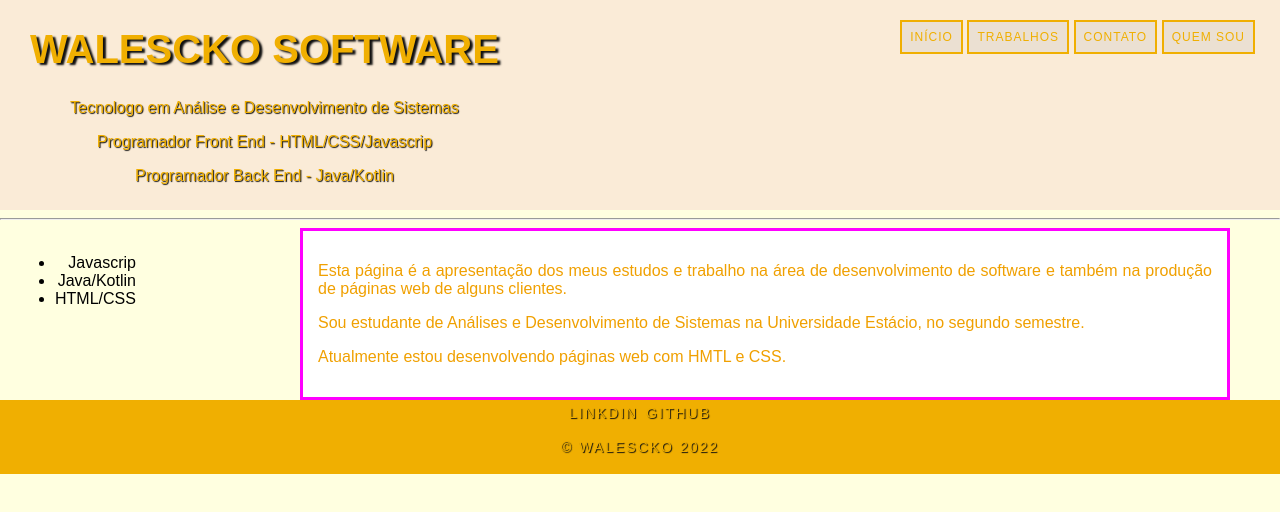
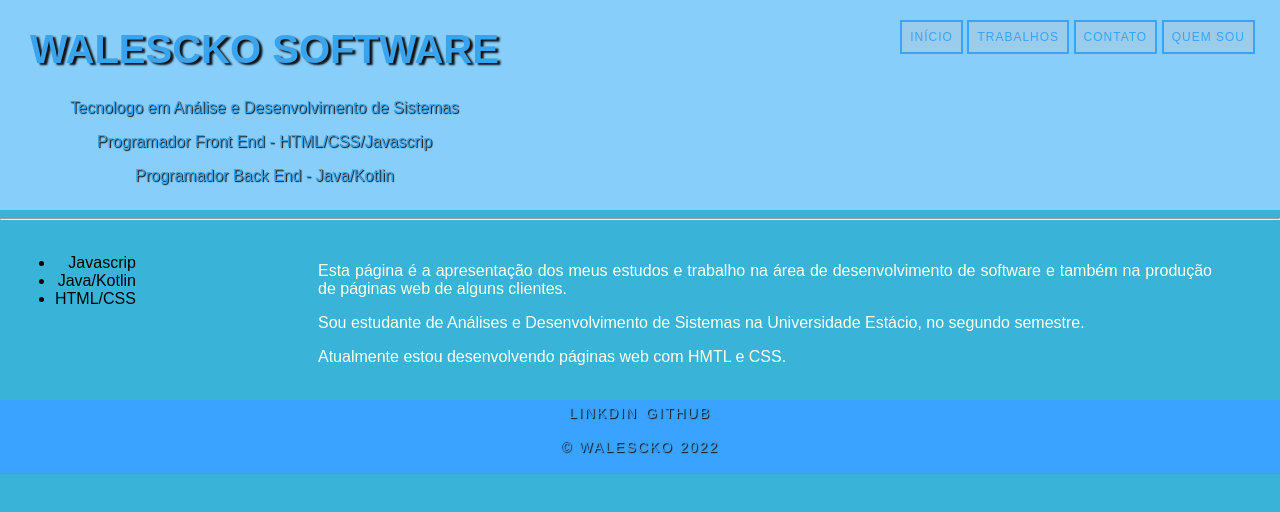
Before and after one commit to walescko/walescko, a plain HTML site: page index.html in a window 1280 px wide. Drawn offline with Linux system fonts and the light colour scheme.

Commit message:
css - colors

```diff
--- a/css/styles_body.css
+++ b/css/styles_body.css
@@ -1,5 +1,5 @@
 body{
     font-family: arial, sans-serif;
-    background-color: #FFFFE0;
+    background-color: #39b3d7;
     margin:0px;
 }
--- a/css/styles_footer.css
+++ b/css/styles_footer.css
@@ -1,10 +1,10 @@
 footer{
     font-family: Arial;
     font-size: 14px;
-    color: #FFFFF0;
+    color: #39F3d7;
     text-shadow: #0F0F0F 1px 1px 1px;
     text-align: center;
-    background-color: #F0AF01;
+    background-color: #39a3FF;
     padding: 3px;
     text-transform: uppercase;
 }
@@ -26,6 +26,7 @@ footer{
     text-decoration: none;
     /*text-transform: uppercase;*/
     letter-spacing: 2px;
+    transition: color .2s linear;
 }
 .nav-footer p{
 
--- a/css/styles_header.css
+++ b/css/styles_header.css
@@ -1,8 +1,8 @@
 .header-header{
     height: 210px;
-    background-color: antiquewhite;
+    background-color: lightskyblue;
     text-align: center;
-    color: #F0AF01;
+    color: #39a3EE;
     overflow: auto;
 }
 .header-header h1{
@@ -33,7 +33,7 @@
 .nav-header li{
     display: inline-block;
     border-style: solid;
-    border-color: #F0AF01;
+    border-color: #39a3FF;
     border-width: 2px;
 }
 .nav-header a{
@@ -45,15 +45,16 @@
     text-transform: uppercase;
     text-decoration-style: dotted;
     letter-spacing: 1px;
+    transition: color .2s linear;
 }
 a:link{
     text-decoration: none;
-    color: #F0AF01;
+    color: #39a3FF;
 }
 a:visited{
-    color: #F0AF01;
+    color: #39a3FF;
 }
 a:hover{
-    color: #00AACC;
-    background: rgba(200,200,200, 1);
+    color: #00FFFF;
+    /*background: rgba(200,200,200, 1);*/
 }
--- a/css/styles_main.css
+++ b/css/styles_main.css
@@ -2,14 +2,13 @@ main{
     margin-left: 300px;
     margin-right: 50px;
     width: auto;
-    color: #F0A001;
+    color: #FFFFF0;
     text-align: justify;
     border: #0F0F0F 5px;
     padding: 2px;
-    background-color: #ff00ff;
 }
 .content-section{
-    background-color: #ffffff;
+    background-color: #39b3d7;
     padding: 15px;
     margin: 1px;
     overflow: auto;
```
